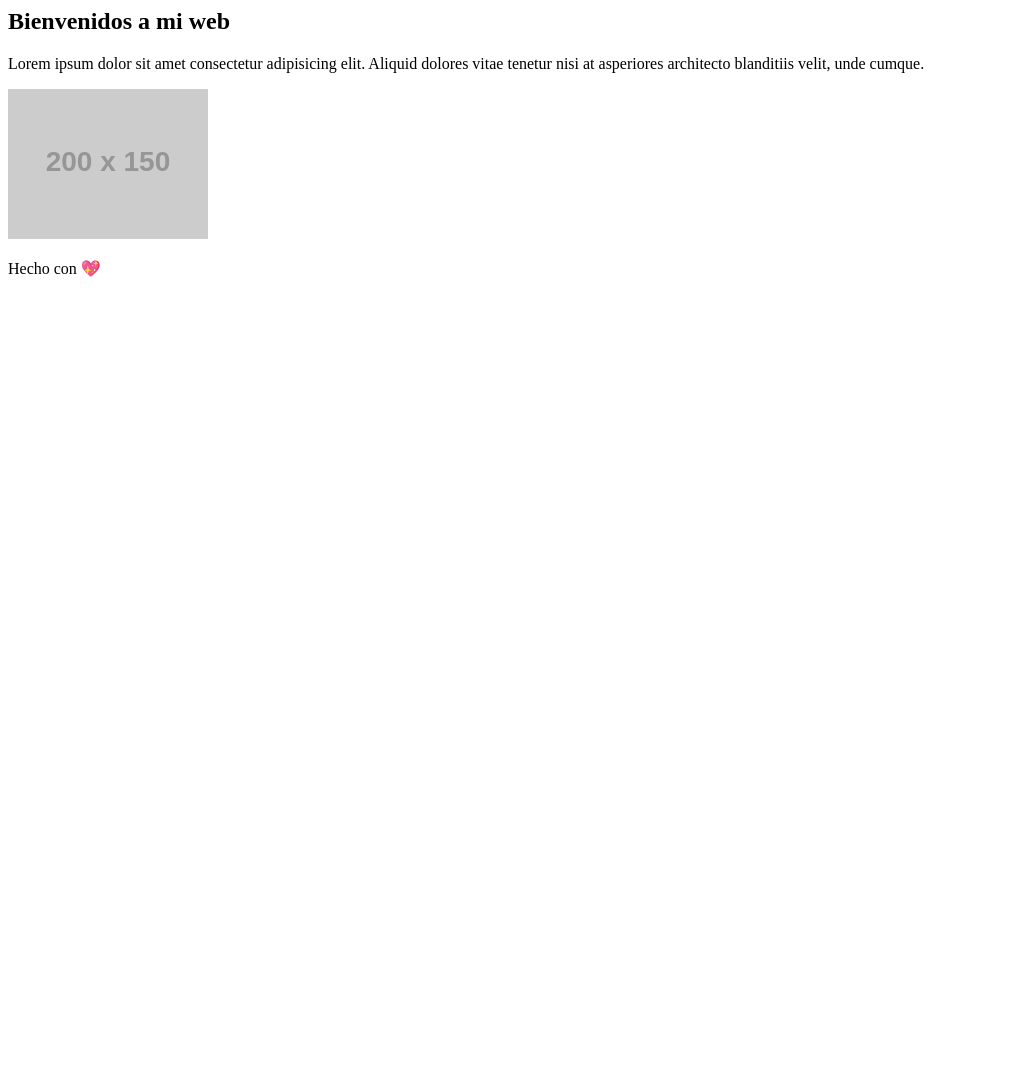
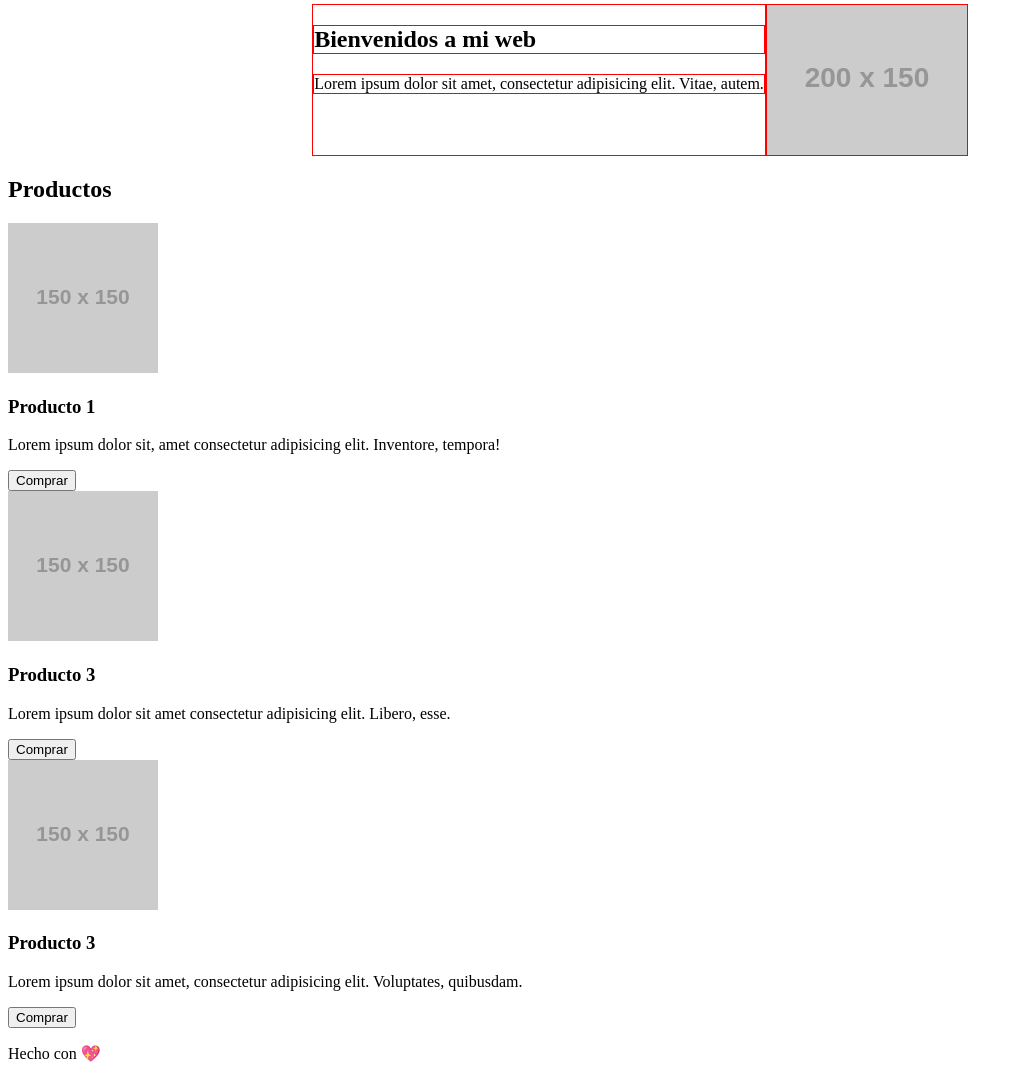
Before and after one commit to lucianalopez97/git-branches, a plain HTML site: page index.html in a window 1280 px wide. Shown: the part 244-1323 px from the top of the page, without its empty margins (0-1023 px from the left). Before the commit the page ends 800 px from the top, so only its background shows below. Drawn offline with Linux system fonts and the light colour scheme; placeholder pictures from the web are drawn by us.

Commit message:
test css seccion hero

```diff
--- a/index.html
+++ b/index.html
@@ -4,6 +4,16 @@
     <meta charset="UTF-8">
     <meta name="viewport" content="width=device-width, initial-scale=1.0">
     <title>Titulo</title>
+    <style>
+        #hero *{
+            border: 1px solid red;
+        }
+
+        #hero {
+            display: flex;
+            justify-content: center;
+        }
+    </style>
 </head>
 <body>
     <header>
@@ -16,13 +26,38 @@
             <li><a href="#">Contacto</a></li>
         </menu>
     </nav>
+    <main>
+        <section id="hero">
+            <div>
+                <h1>Bienvenidos a mi web</h1>
+                <p>Lorem ipsum dolor sit amet, consectetur adipisicing elit. Vitae, autem.</p>
+            </div>
+            <img src="https://via.placeholder.com/200x150" alt="">
+        </section>
 
-    <section>
-        <h1>Bienvenidos a mi web</h1>
-        <p>Lorem ipsum dolor sit amet consectetur adipisicing elit. Aliquid dolores vitae tenetur nisi at asperiores architecto blanditiis velit, unde cumque.</p>
-        <img src="https://via.placeholder.com/200x150" alt="">
-    </section>
+        <section>
+            <h2>Productos</h2>
 
+            <article>
+                <img src="https://via.placeholder.com/150" alt="">
+                <h3>Producto 1</h3>
+                <p>Lorem ipsum dolor sit, amet consectetur adipisicing elit. Inventore, tempora!</p>
+                <button>Comprar</button>
+            </article>
+            <article>
+                <img src="https://via.placeholder.com/150" alt="">
+                <h3>Producto 3</h3>
+                <p>Lorem ipsum dolor sit amet consectetur adipisicing elit. Libero, esse.</p>
+                <button>Comprar</button>
+            </article>
+            <article>
+                <img src="https://via.placeholder.com/150" alt="">
+                <h3>Producto 3</h3>
+                <p>Lorem ipsum dolor sit amet, consectetur adipisicing elit. Voluptates, quibusdam.</p>
+                <button>Comprar</button>
+            </article>
+        </section>
+    </main>
     <footer>
         <p>Hecho con 💖 </p>
     </footer>
```
